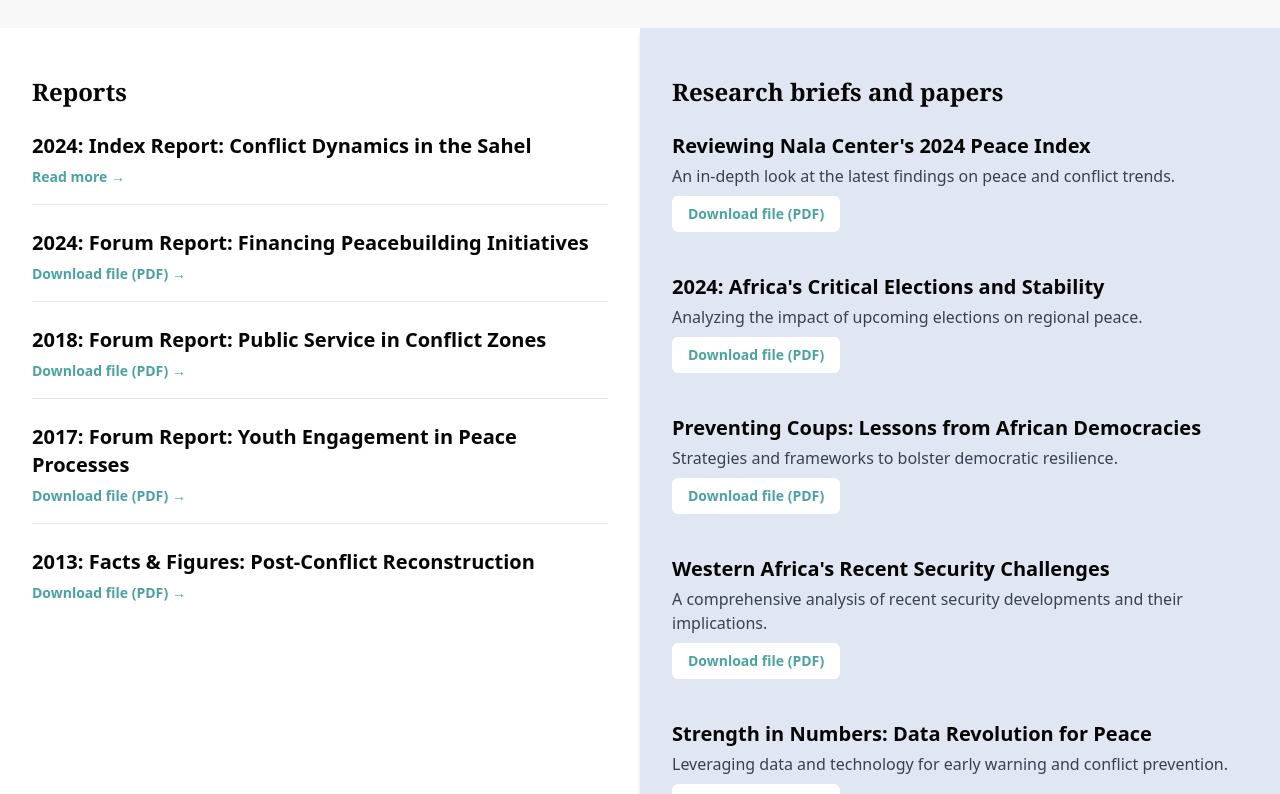
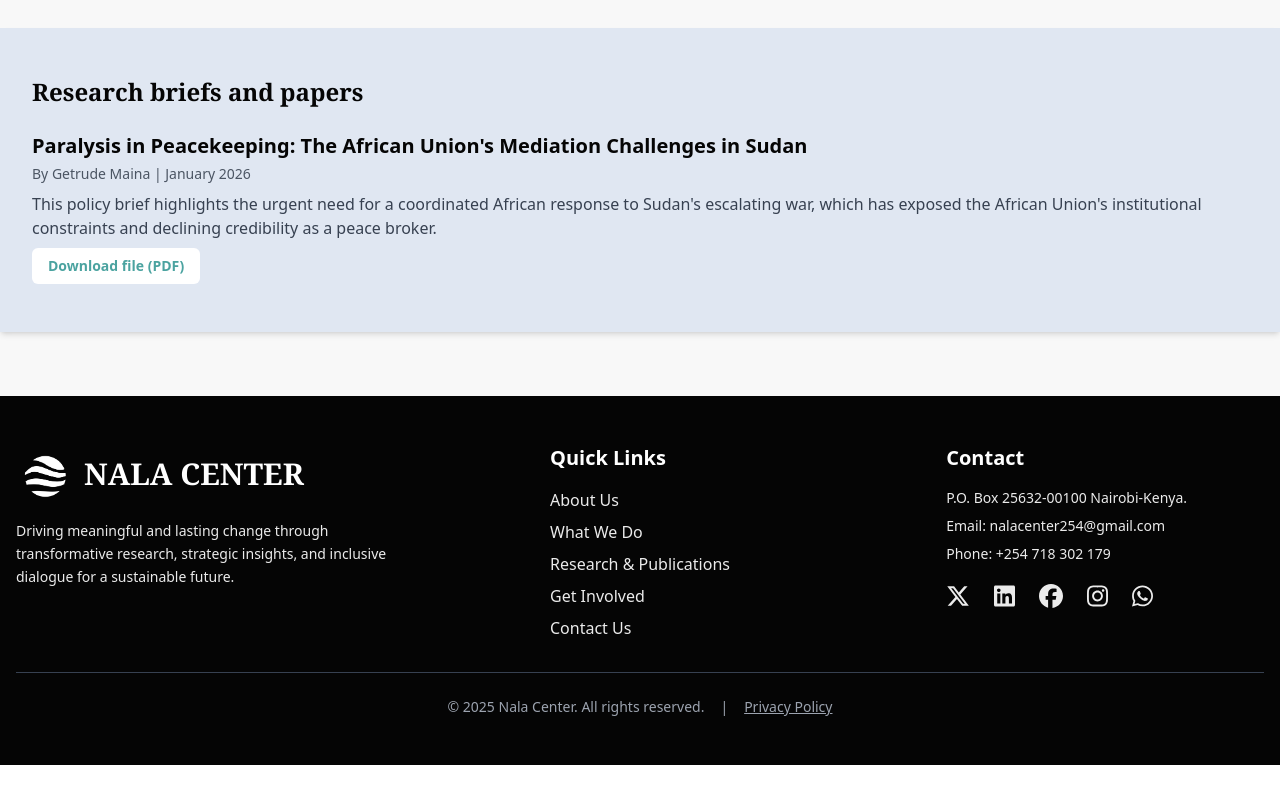
Before and after one commit to Ewoigift/nala-center-website, a Next.js app: page /focus-areas/peace-security in a window 1280 px wide. Shown: the part 840-1634 px from the top of the page. After the commit the page ends 1605 px from the top, so only its background shows below. Built offline with nearby package versions, Linux system fonts and the light colour scheme.

Commit message:
sudan policy

```diff
--- a/src/app/focus-areas/peace-security/page.tsx
+++ b/src/app/focus-areas/peace-security/page.tsx
@@ -12,69 +12,16 @@
 
   const overviewContent = `In this area, we analyze the root causes and evolving dynamics of conflict across Africa and beyond, with special attention to youthful drivers of change. Our work spans early warning systems, community-led peacebuilding initiatives, and evaluations of disarmament and reintegration programs. We partner with local actors to design inclusive dialogues that bring together government, civil society, and marginalized groups, ensuring that policy responses bolster resilience and prevent relapse into violence.`;
 
-  const reports = [
-    {
-      year: '2024',
-      title: 'Index Report: Conflict Dynamics in the Sahel',
-      linkText: 'Read more',
-      linkHref: '#',
-    },
-    {
-      year: '2024',
-      title: 'Forum Report: Financing Peacebuilding Initiatives',
-      linkText: 'Download file (PDF)',
-      linkHref: '#',
-    },
-    {
-      year: '2018',
-      title: 'Forum Report: Public Service in Conflict Zones',
-      linkText: 'Download file (PDF)',
-      linkHref: '#',
-    },
-    {
-      year: '2017',
-      title: 'Forum Report: Youth Engagement in Peace Processes',
-      linkText: 'Download file (PDF)',
-      linkHref: '#',
-    },
-    {
-      year: '2013',
-      title: 'Facts & Figures: Post-Conflict Reconstruction',
-      linkText: 'Download file (PDF)',
-      linkHref: '#',
-    },
-  ];
+  const reports: any[] = [];
 
   const researchBriefsAndPapers = [
     {
-      title: 'Reviewing Nala Center\'s 2024 Peace Index',
-      description: 'An in-depth look at the latest findings on peace and conflict trends.',
+      title: 'Paralysis in Peacekeeping: The African Union\'s Mediation Challenges in Sudan',
+      description: 'This policy brief highlights the urgent need for a coordinated African response to Sudan\'s escalating war, which has exposed the African Union\'s institutional constraints and declining credibility as a peace broker.',
       linkText: 'Download file (PDF)',
-      linkHref: '#',
-    },
-    {
-      title: '2024: Africa\'s Critical Elections and Stability',
-      description: 'Analyzing the impact of upcoming elections on regional peace.',
-      linkText: 'Download file (PDF)',
-      linkHref: '#',
-    },
-    {
-      title: 'Preventing Coups: Lessons from African Democracies',
-      description: 'Strategies and frameworks to bolster democratic resilience.',
-      linkText: 'Download file (PDF)',
-      linkHref: '#',
-    },
-    {
-      title: 'Western Africa\'s Recent Security Challenges',
-      description: 'A comprehensive analysis of recent security developments and their implications.',
-      linkText: 'Download file (PDF)',
-      linkHref: '#',
-    },
-    {
-      title: 'Strength in Numbers: Data Revolution for Peace',
-      description: 'Leveraging data and technology for early warning and conflict prevention.',
-      linkText: 'Download file (PDF)',
-      linkHref: '#',
+      linkHref: '/uploads/peace-security/Nala Center Policy Brief 001.pdf',
+      author: 'Getrude Maina',
+      date: 'January 2026',
     },
   ];
 
@@ -112,6 +59,7 @@
       <section className="bg-[#f8f8f8] py-16 px-0">
         <div className="container mx-auto grid grid-cols-1 lg:grid-cols-2 gap-0">
           {/* Left Column: Reports */}
+          {reports.length > 0 && (
             <div className="bg-white px-8 py-12 shadow-md">
               <h2 className="text-2xl font-bold font-serif mb-6 text-[#050505]">Reports</h2>
               <div className="space-y-6">
@@ -125,14 +73,20 @@
                 ))}
               </div>
             </div>
+          )}
 
           {/* Right Column: Research Briefs and Papers */}
-          <div className="bg-[#e0e7f2] px-8 py-12 shadow-md">
+          <div className={`bg-[#e0e7f2] px-8 py-12 shadow-md ${reports.length === 0 ? 'lg:col-span-2' : ''}`}>
             <h2 className="text-2xl font-bold font-serif mb-6 text-[#050505]">Research briefs and papers</h2>
             <div className="space-y-6">
               {researchBriefsAndPapers.map((item, index) => (
                 <div key={index} className="border-b border-gray-200 pb-4 last:border-b-0 last:pb-0">
                   <h3 className="text-xl font-semibold mb-1 text-[#050505]">{item.title}</h3>
+                  {item.author && item.date && (
+                    <p className="text-sm text-gray-600 mb-2">
+                      By {item.author} | {item.date}
+                    </p>
+                  )}
                   <p className="text-gray-700 text-base mb-2">{item.description}</p>
                   <Link href={item.linkHref} className="inline-block bg-white py-2 px-4 rounded-md text-sm font-semibold hover:bg-gray-100 transition-colors duration-300" style={{ color: themeColor }}>
                     {item.linkText}
--- a/src/app/page.tsx
+++ b/src/app/page.tsx
@@ -170,6 +170,14 @@
 
   const insightCards = [
     {
+      date: 'January 2026',
+      type: 'Policy Brief',
+      title: "Paralysis in Peacekeeping: The African Union's Mediation Challenges in Sudan",
+      description: "This policy brief highlights the urgent need for a coordinated African response to Sudan's escalating war, examining the AU's institutional constraints, coordination challenges with the UN, and the role of external actors in undermining peace efforts.",
+      image: '/images/policy-briefs/sudan-policy-brief.jpg',
+      link: '/what-we-do/research-publications/policy-papers'
+    },
+    {
       date: 'January 15, 2026',
       type: 'Article',
       title: "What Would Israeli Recognition of Somaliland Mean for the Horn of Africa's Geopolitics?",
@@ -189,73 +197,41 @@
       date: 'October 13, 2025',
       type: 'Article',
       title: 'GERD Beyond Conflict: Unlocking Regional Value & Cooperation in the Horn of Africa',
-      description: "An important turning point in the history of infrastructure in the Horn of Africa was reached in September 2025 when the turbines of the Grand Ethiopian Renaissance Dam (GERD) were synchronized to Ethiopia's national grid.",
+      description: 'Exploring how the Grand Ethiopian Renaissance Dam can transform from a source of tension to a catalyst for regional cooperation and shared prosperity.',
       image: '/images/articles/gerd-beyond-conflict.jpg',
       link: '/what-we-do/research-publications/gerd-beyond-conflict'
-    },
-    {
-      date: 'September 12, 2025',
-      type: 'Article',
-      title: "Africa's Climate Crossroads: From Nairobi's Promises to Addis Ababa's Demands",
-      description: 'The Second Africa Climate Summit (ACS2) builds on the Nairobi Declaration, pushing into the far more complex terrain of implementation and accountability.',
-      image: '/images/articles/AfricasClimateCrossroads.jpg',
-      link: '/what-we-do/research-publications/africas-climate-crossroads'
-    },
-    {
-      date: 'November 06, 2025',
-      type: 'Research',
-      title: 'Rethinking How Youth Shape the Future of Nature and Finance',
-      description: 'This brief interrogates the financialisation of nature through Nature-based Solutions (NbS), examining how ecological restoration initiatives intersect with market logics that commodify ecosystems.',
-      image: '/images/focus-areas/rethinking-youth-nature-finance.png',
-      link: '/uploads/sustainable-energy/rethinking-youth-nature-finance.pdf'
     }
   ];
 
   const eventCards = [
     {
-      date: 'July 15, 2025 | Online Webinar',
-      title: 'Webinar: Future of Governance in Africa',
-      description: 'Join experts to discuss democratic innovations and civic participation across the continent.',
+      date: 'February 15, 2026',
+      title: 'Youth Leadership Forum',
+      description: 'Join us for an engaging discussion on empowering youth leaders across Africa to drive policy change and innovation.',
     },
     {
-      date: 'August 5-7, 2025 | Nairobi, Kenya',
-      title: 'Workshop: Data-Driven Policy Making',
-      description: 'A hands-on workshop for policymakers and researchers on leveraging data for effective decision-making.',
+      date: 'March 10, 2026',
+      title: 'Policy Workshop on Climate Adaptation',
+      description: 'A hands-on workshop exploring practical strategies for building climate-resilient communities in East Africa.',
     },
     {
-      date: 'September 22, 2025 | Virtual Summit',
-      title: 'Annual Climate Resilience Summit',
-      description: 'Leading experts from across the globe gather to discuss innovative solutions for climate adaptation.',
-    },
-    {
-      date: 'October 10, 2025 | Online Seminar',
-      title: 'Seminar: Youth in Peacebuilding',
-      description: 'Exploring the crucial role of young people in conflict resolution and sustainable peace efforts.',
-    },
-    {
-      date: 'November 1-2, 2025 | Kampala, Uganda',
-      title: 'Training: Ethical AI in Development',
-      description: 'Practical training on integrating ethical AI practices into development projects for social good.',
-    },
-    {
-      date: 'December 5, 2025 | Addis Ababa, Ethiopia',
-      title: 'Conference: Sustainable Urbanization',
-      description: 'Discussing challenges and opportunities for sustainable urban growth in African cities.',
+      date: 'April 5, 2026',
+      title: 'Regional Security Summit',
+      description: 'Bringing together experts and policymakers to discuss emerging security challenges and collaborative solutions.',
     },
   ];
 
   return (
-    <main>
-      {/* Hero Section */}
-      <section className="relative min-h-screen flex items-center justify-center text-center bg-white overflow-hidden">
-        {backgroundImages.map((image, index) => (
+    <main className="bg-white text-[#050505]">
+      {/* Hero Background Section with Rotating Images */}
+      <section className="relative h-screen flex items-center justify-center overflow-hidden">
+        {backgroundImages.map((bg, index) => (
           <Image
             key={index}
-            src={image}
-            alt={`NALA Center Hero Background ${index + 1}`}
+            src={bg}
+            alt={`Hero Background ${index + 1}`}
             layout="fill"
             objectFit="cover"
-            objectPosition="center"
             quality={100}
             className={`absolute inset-0 z-0 transition-opacity duration-1000 ${
               index === currentBgIndex ? 'opacity-100' : 'opacity-0'
--- a/src/app/what-we-do/policy-engagement/page.tsx
+++ b/src/app/what-we-do/policy-engagement/page.tsx
@@ -6,54 +6,16 @@
 import Link from 'next/link';
 import { Pen, FileText } from 'lucide-react';
 
-// List of provided image paths to be used alternately
-const imagePaths = [
-  '/images/demo2_image.jpeg',
-  '/images/demo1_image.jpeg',
-  '/images/what-we-do/research-publication.jpg',
-  '/images/get-involved/demo_image.jpg',
-  '/images/what-we-do/multimedia-hub.jpg',
-  '/images/focus-areas/democracy-governance.jpg',
-  '/images/focus-areas/peace-security.jpg',
-  '/images/focus-areas/economic-systems.jpg'
-];
-
-// Data for policy papers based on the provided focus areas.
+// Data for policy papers
 const policyPapers = [
   {
-    title: "Advancing Peace and Security in the Great Lakes Region",
-    summary: "This policy paper analyzes the key drivers of conflict and insecurity in the Great Lakes region and proposes a multi-faceted approach to promote sustainable peace and stability through diplomacy and community-led initiatives.",
-    image: imagePaths[0 % imagePaths.length]
-  },
-  {
-    title: "Strengthening Democratic Institutions and Civic Innovation",
-    summary: "An exploration of new policy frameworks to enhance government transparency, civic participation, and the use of technology to foster a more resilient and inclusive democratic process.",
-    image: imagePaths[1 % imagePaths.length]
-  },
-  {
-    title: "Towards Equitable Economic Systems and Inclusive Development",
-    summary: "This document outlines policy recommendations for creating equitable economic opportunities, reducing poverty, and fostering inclusive growth that benefits all segments of society, with a focus on youth and women.",
-    image: imagePaths[2 % imagePaths.length]
-  },
-  {
-    title: "Policy for Sustainable Energy and Climate Resilience",
-    summary: "A comprehensive policy brief on accelerating the transition to renewable energy sources and building climate-resilient infrastructure to mitigate the effects of climate change in vulnerable communities.",
-    image: imagePaths[3 % imagePaths.length]
-  },
-  {
-    title: "Managing Migration and Protecting Human Rights",
-    summary: "This paper examines regional migration trends and advocates for humanitarian policies that protect the rights of migrants, refugees, and internally displaced persons, while also promoting safe and orderly mobility.",
-    image: imagePaths[4 % imagePaths.length]
-  },
-  {
-    title: "Innovative Approaches to Youth Employment in East Africa",
-    summary: "Exploring a mix of educational reforms, vocational training, and public-private partnerships to tackle high youth unemployment rates and foster a new generation of entrepreneurs.",
-    image: imagePaths[5 % imagePaths.length]
-  },
-  {
-    title: "Gender-Inclusive Policies for Post-Conflict Reconstruction",
-    summary: "A policy brief highlighting the necessity of integrating gender-inclusive policies into post-conflict reconstruction efforts to ensure women's participation and address their specific needs for lasting peace.",
-    image: imagePaths[6 % imagePaths.length]
+    title: "Paralysis in Peacekeeping: The African Union's Mediation Challenges in Sudan",
+    summary: "This policy brief highlights the urgent need for a coordinated African response to Sudan's escalating war, which has exposed the African Union's institutional constraints and declining credibility as a peace broker. The paper assesses key challenges including coordination issues between the AU and UN, inadequate civilian protection mechanisms, and the vested interests of external actors undermining inclusive peace efforts.",
+    image: '/images/policy-briefs/sudan-policy-brief.jpg',
+    author: 'Getrude Maina',
+    date: 'January 2026',
+    category: 'Peace & Security',
+    pdfLink: '/uploads/peace-security/Nala Center Policy Brief 001.pdf'
   },
 ];
 
@@ -76,7 +38,7 @@
         </div>
         <div className="grid md:grid-cols-2 lg:grid-cols-3 gap-6">
           {policyPapers.map((paper, i) => (
-            <div key={i} className="flex flex-col bg-white rounded-lg overflow-hidden transition-all duration-300 hover:scale-[1.01]">
+            <div key={i} className="flex flex-col bg-white rounded-lg overflow-hidden transition-all duration-300 hover:scale-[1.01] shadow-md">
               <Image
                 src={paper.image}
                 alt={`Image for ${paper.title}`}
@@ -86,21 +48,42 @@
               />
               <div className="p-6 flex-grow flex flex-col justify-between">
                 <div>
+                  <div className="mb-2">
+                    <span className="inline-block bg-[#4BA3A0] text-white text-xs font-semibold px-3 py-1 rounded-full">
+                      {paper.category}
+                    </span>
+                  </div>
                   <h3 className="font-semibold text-xl text-[#050505] mb-2">
                     {paper.title}
                   </h3>
-                  <p className="mt-2 text-base text-[#2F2F2F] line-clamp-3">
+                  <p className="text-sm text-gray-600 mb-3">
+                    By {paper.author} | {paper.date}
+                  </p>
+                  <p className="mt-2 text-base text-[#2F2F2F] line-clamp-4">
                     {paper.summary}
                   </p>
                 </div>
-                <Link href="#" className="text-[#017325] font-medium inline-flex items-center mt-4 hover:underline">
+                <Link
+                  href={paper.pdfLink}
+                  className="text-[#017325] font-medium inline-flex items-center mt-4 hover:underline"
+                  target="_blank"
+                  rel="noopener noreferrer"
+                >
                   <FileText className="w-4 h-4 mr-2" />
-                  Read Policy Paper
+                  Read Policy Paper (PDF)
                 </Link>
               </div>
             </div>
           ))}
         </div>
+
+        {policyPapers.length === 0 && (
+          <div className="text-center py-12">
+            <p className="text-lg text-gray-600">
+              New policy papers will be published soon. Check back for updates.
+            </p>
+          </div>
+        )}
       </section>
     </div>
   );
```
Also changed, not shown: public/images/policy-briefs/sudan-policy-brief.jpg (added), 1 other file (tests, documents, lock files or other folders). Lines whose indentation alone changed are shown as unchanged.
